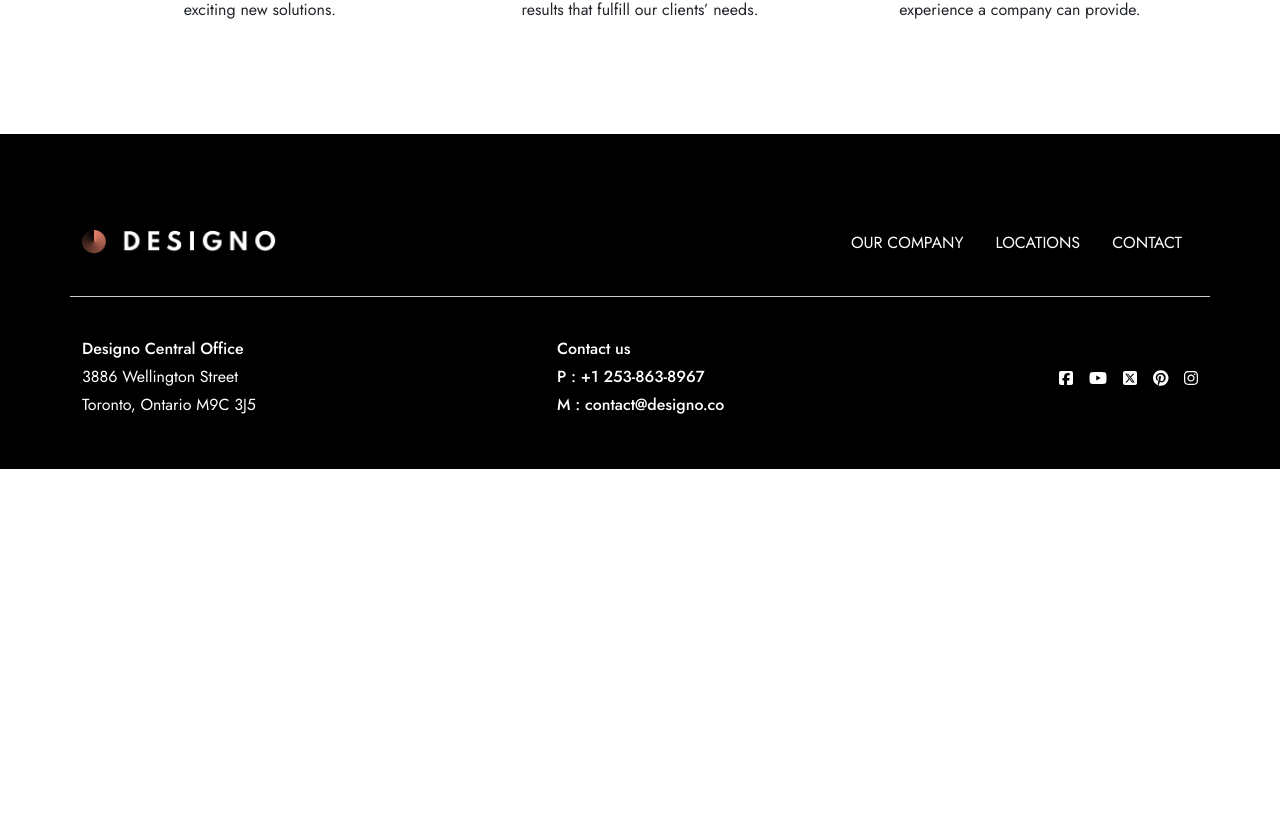
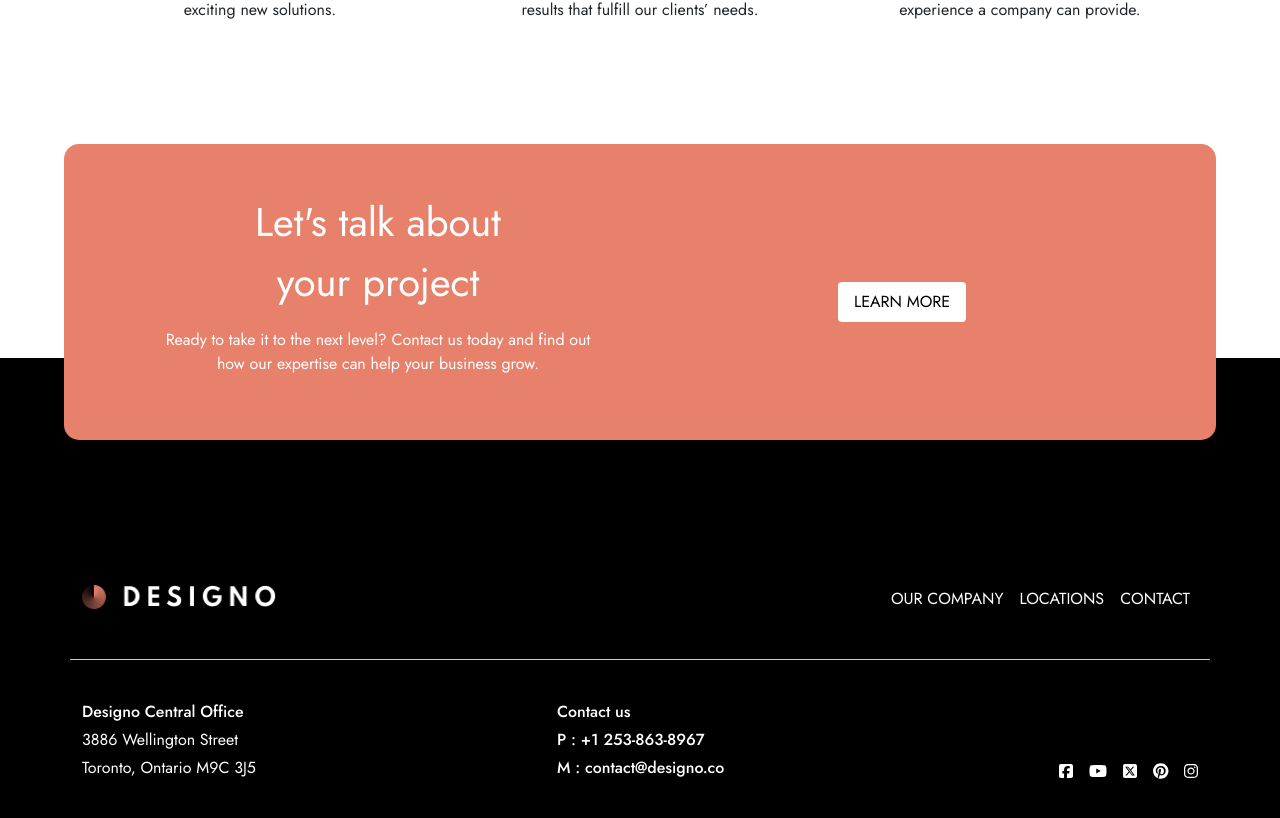
Before and after one commit to rdikatso/designo-website, a Nuxt app: page / in a window 1280 px wide. Shown: the part 1900-2718 px from the top of the page. Before the commit the page ends 2369 px from the top, so only its background shows below. Built offline with nearby package versions, Linux system fonts and the light colour scheme.

Commit message:
footer updates

```diff
--- /dev/null
+++ b/components/FooterComponent.vue
@@ -0,0 +1,216 @@
+<template>
+    <div class="container-fluid footer-wrapper">
+        <div class="container newsletter">
+            <div class="row">
+                <div class="col-lg-6">
+                    <p class="newsletter-header">
+                        Let's talk about <br /> your project
+                    </p>
+                    <p class="newsletter-description">
+                        Ready to take it to the next level? Contact us today and find out <br/> how our expertise can help your business grow.
+                    </p>
+                </div>
+                <div class="col-lg-6 newsletter-button">
+                    <div>
+                        <CustomButton link="/our-company">Learn More</CustomButton>
+                    </div>
+                </div>
+            </div>
+        </div>
+        <footer class="container">
+            <div class="footer">
+                <div class="logo-container">
+                    <nuxt-link class="" to="/">
+                        <img src="/designo-logo-white.png" alt="Designo Logo" class="mall-logo">
+                    </nuxt-link>
+                </div>
+                <ul class="footer-links">
+                    <li class="footer-item">
+                        <nuxt-link class="footer-link" to="/our-company">Our Company</nuxt-link>
+                    </li>
+                    <li class="footer-item">
+                        <nuxt-link class="footer-link" to="/location">Locations</nuxt-link>
+                    </li>
+                    <li class="footer-item">
+                        <nuxt-link class="footer-link" to="/contact">Contact</nuxt-link>
+                    </li>
+                </ul>
+            </div>
+            <div class="footer-address row">
+                <div class="address col-md-5">
+                    <p class="bold-text">Designo Central Office</p>
+                    <p>3886 Wellington Street</p>
+                    <p>Toronto, Ontario M9C 3J5</p>
+                </div>
+                <div class="contact-us col-md-4 bold-text">
+                    <p>Contact us</p>
+                    <p> P : +1 253-863-8967</p>
+                    <p>M : contact@designo.co</p>
+                </div>
+                <div class="social-media-links col-md-3">
+                    <div class="icon">
+                        <font-awesome-icon :icon="['fab', 'square-facebook']" />
+                    </div>
+                    <div class="icon">
+                        <font-awesome-icon :icon="['fab', 'youtube']" />
+                    </div>
+                    <div class="icon">
+                        <font-awesome-icon :icon="['fab', 'square-x-twitter']" />
+                    </div>
+                    <div class="icon">
+                        <font-awesome-icon :icon="['fab', 'pinterest']" />
+                    </div>
+                    <div class="icon">
+                        <font-awesome-icon :icon="['fab', 'instagram']" />
+                    </div>
+                </div>
+            </div>
+        </footer>
+
+    </div>
+</template>
+<script setup>
+import CustomButton from '@/components/CustomButton.vue';
+</script>
+<style  scoped lang="scss">
+.footer-wrapper {
+    background-color: black;
+    margin-top: 20rem;
+    padding: 6rem 0 3rem 0;
+    position: relative;
+}
+footer {
+    font-weight: 400;
+    text-transform: uppercase;
+    color: #fff;
+    margin-top: 125px;
+    .bold-text {
+        font-weight: 500;
+    }
+
+    .footer {
+        display: flex;
+        flex-direction: column;
+        align-items: center;
+    }
+
+    .footer-links {
+        list-style-type: none;
+        margin: 0;
+        padding: 0;
+        display: flex;
+        flex-direction: column;
+        align-items: center;
+        padding-top: 40px;
+
+    }
+    .footer-item{
+        margin: 0.5rem 0;
+    }
+    .footer-link {
+        text-decoration: none;
+        color: #fff;
+    }
+    .logo-container {
+        border-bottom: 1px solid #ccc;
+        width: 100%;
+        display: flex;
+        justify-content: center;
+        align-items: center;
+        padding-bottom: 40px;
+        img {
+            max-width: 200px;
+        }
+    }
+
+}
+.footer-address {
+    text-transform: none;
+    padding-top: 2.5rem;
+    .address, .contact-us {
+        text-align: center;
+        margin-bottom: 40px;
+        p {
+            margin-bottom: 0.25rem;
+        }
+    }
+    .social-media-links {
+        display: flex;
+        justify-content: center;
+    }
+}
+.social-media-links {
+    align-items: end;
+    .icon {
+        margin-left: 1rem;
+    }
+}
+.newsletter {
+    position: absolute;
+    top: -25%;
+    left: 0;
+    right: 0;
+    margin-left: auto;
+    margin-right: auto;
+    border-radius: 15px;
+    background-color: #E7816B;
+    padding: 3rem 4rem;
+    color: #fff;
+    text-align: center;
+    max-width: 90%;
+
+    .newsletter-header{
+        font-size: 1.5rem;
+    }
+    .newsletter-button {
+        display: flex;
+        justify-content: center;
+        align-items: center;
+    }
+}
+@media (min-width: 768px) and (max-width: 1024px){
+
+}
+@media (min-width: 768px){
+    .newsletter {
+        top: -45%;
+        .newsletter-header {
+            font-size: 2.5rem;
+        }
+        .newsletter-button {
+            margin-top: 20px;
+        }
+    }
+    footer {
+        .footer {
+            flex-direction: row;
+            justify-content: space-between;
+        }
+        .logo-container {
+            width: auto;
+            padding-bottom: 0;
+            border-bottom: none;
+        }
+        .footer-links {
+            flex-direction: row;
+            margin-top: 0;
+            padding-top: 0;
+        }
+        .footer-item {
+            margin: .5rem;;
+        }
+    }
+    .footer-address {
+        margin-top: 2.5rem;
+        border-top: 1px solid #ccc;
+        .address, .contact-us {
+            margin-bottom: 0;
+            text-align: left;
+        }
+        .social-media-links {
+            justify-content: end;
+        }
+    }
+
+}
+</style>
--- a/pages/index.vue
+++ b/pages/index.vue
@@ -68,62 +68,16 @@
             </div>
         </div>
     </div>
-    <div class="container-fluid footer-wrapper">
-            <footer class="container">
-                <div class="footer">
-                    <nuxt-link class="logo-container" to="/">
-                        <img src="/designo-logo-white.png" alt="Designo Logo" class="mall-logo">
-                    </nuxt-link>
-                    <ul class="footer-links">
-                        <li class="footer-item">
-                            <nuxt-link class="footer-link" to="/our-company">Our Company</nuxt-link>
-                        </li>
-                        <li class="footer-item">
-                            <nuxt-link class="footer-link" to="/location">Locations</nuxt-link>
-                        </li>
-                        <li class="footer-item">
-                            <nuxt-link class="footer-link" to="/contact">Contact</nuxt-link>
-                        </li>
-                    </ul>
-                </div>
-                <div class="footer-address row">
-                    <div class="address col-md-5">
-                        <p class="bold-text">Designo Central Office</p>
-                        <p>3886 Wellington Street</p>
-                        <p>Toronto, Ontario M9C 3J5</p>
-                    </div>
-                    <div class="contact-us col-md-4 bold-text">
-                        <p>Contact us</p>
-                        <p> P : +1 253-863-8967</p>
-                        <p>M : contact@designo.co</p>
-                    </div>
-                    <div class="social-media-links col-md-3 d-flex justify-content-end">
-                        <div class="icon">
-                            <font-awesome-icon :icon="['fab', 'square-facebook']" />
-                        </div>
-                        <div class="icon">
-                            <font-awesome-icon :icon="['fab', 'youtube']" />
-                        </div>
-                        <div class="icon">
-                            <font-awesome-icon :icon="['fab', 'square-x-twitter']" />
-                        </div>
-                        <div class="icon">
-                            <font-awesome-icon :icon="['fab', 'pinterest']" />
-                        </div>
-                        <div class="icon">
-                            <font-awesome-icon :icon="['fab', 'instagram']" />
-                        </div>
-                    </div>
-                </div>
-            </footer>
+    <FooterComponent />
 
-        </div>
 
 </template>
 <script setup>
+
 import CustomButton from '@/components/CustomButton.vue';
 import Navigation from '@/components/Navigation.vue';
 import FeaturedItems from '@/components/FeaturedItems.vue';
+import FooterComponent from '@/components/FooterComponent.vue';
 
 useHead({
     title: null
@@ -236,90 +190,4 @@ useHead({
         text-align: center;
     }
 }
-.footer-wrapper {
-    background-color: black;
-    margin-top: 6rem;
-    padding: 6rem 0 3rem 0;
-}
-footer {
-    // display: flex;
-    // justify-content: center;
-    // align-items: center;
-    font-weight: 400;
-    text-transform: uppercase;
-    color: #fff;
-    .bold-text {
-        font-weight: 500;
-    }
-
-    .footer {
-        display: flex;
-        flex-direction: column;
-        align-items: center;
-    }
-
-    .footer-links {
-        list-style-type: none;
-        margin: 0;
-        padding: 0;
-        display: flex;
-        flex-direction: column;
-        align-items: center;
-
-    }
-    .footer-item{
-        margin: 0.5rem 0;
-    }
-    .footer-link {
-        text-decoration: none;
-        color: #fff;
-    }
-    .logo-container {
-        img {
-            max-width: 200px;
-        }
-    }
-
-}
-.footer-address {
-    text-transform: none;
-    border-top: 1px solid #ccc;
-    margin-top: 2.5rem;
-    padding-top: 2.5rem;
-    .address, .contact-us {
-        p {
-            margin-bottom: 0.25rem;
-        }
-    }
-}
-.social-media-links {
-    align-items: end;
-    .icon {
-        margin-left: 1rem;
-    }
-}
-
-@media (min-width: 769px){
-    footer {
-        // display: flex;
-        // justify-content: space-around;
-        .footer {
-            flex-direction: row;
-            justify-content: space-between;
-        }
-        .footer-links {
-            flex-direction: row;
-
-        }
-        .footer-item {
-            margin: 0 1rem;
-        }
-
-        .social-media-links {
-            align-items: center !important;
-        }
-    }
-
-}
-
 </style>
```
